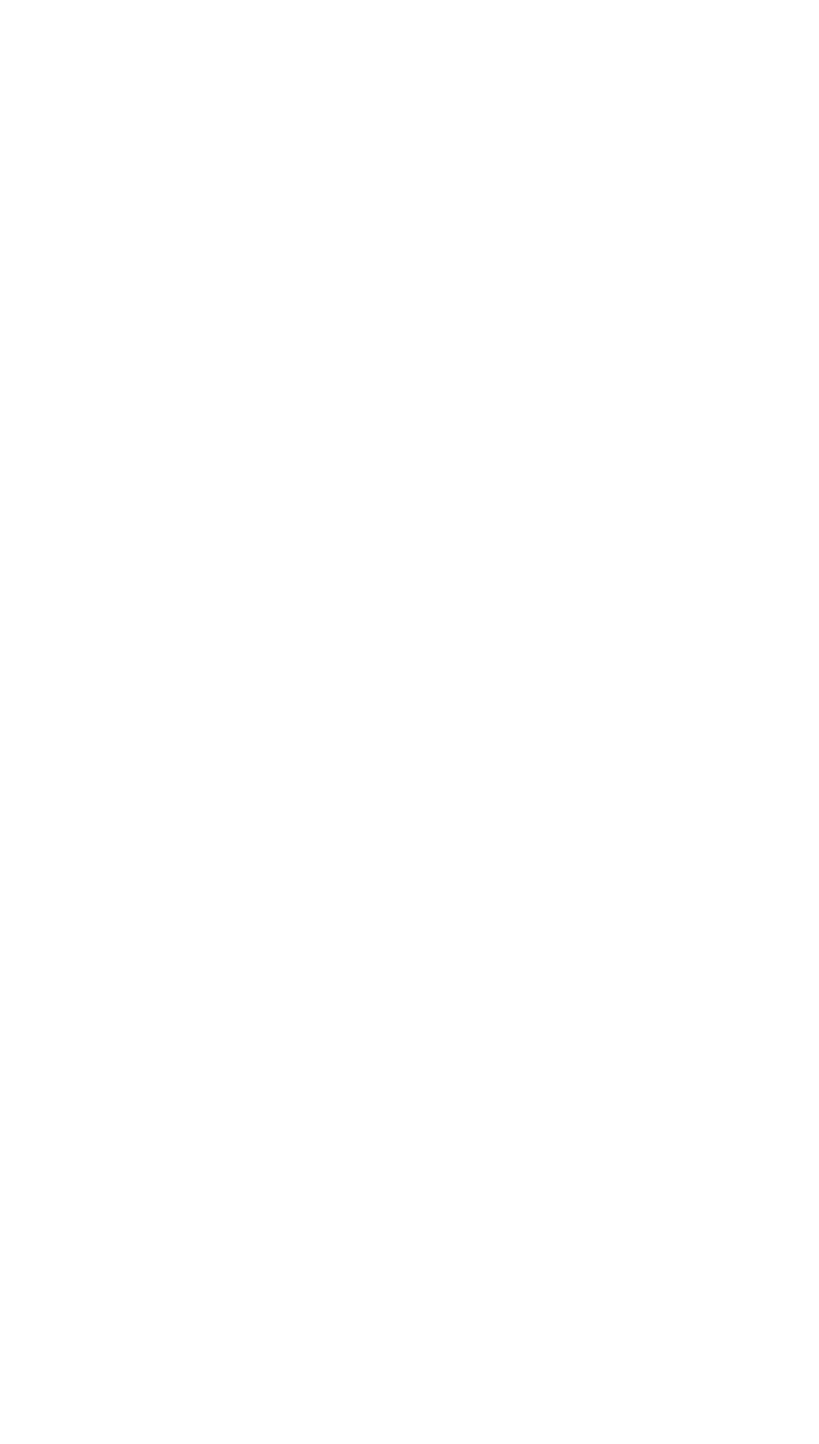
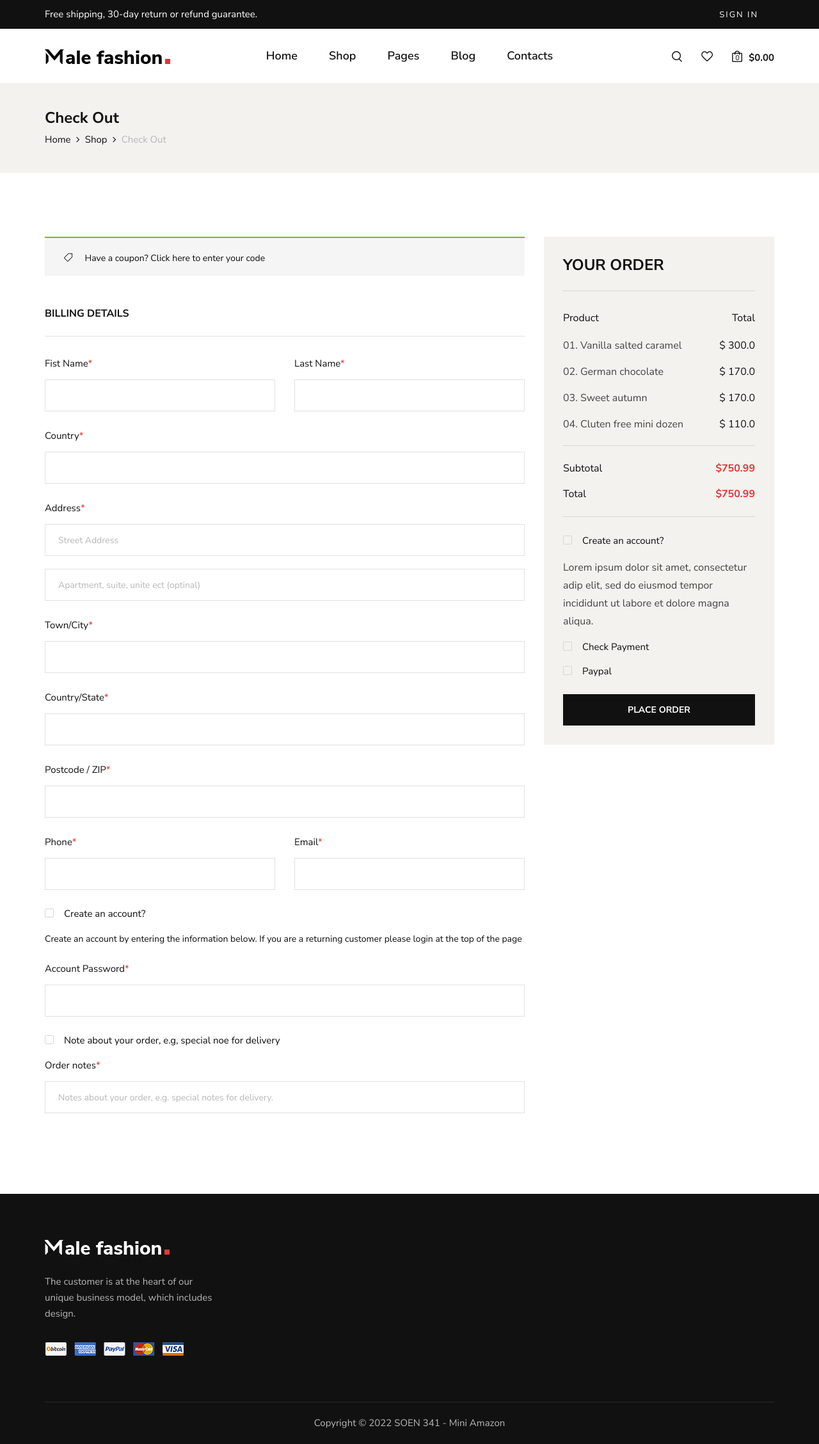
Before and after one commit to khalidsaadat/soen341, a PHP site: page /shop/checkout in a window 1280 px wide. Before the commit the page is empty. Shown: the whole page at 64% size. Before the commit the page ends 800 px from the top, so only its background shows below. Run offline with PHP 8.4, Linux system fonts and the light colour scheme.

Commit message:
Fixed checking redirect url in all pages.

```diff
--- a/app/controllers/ShopController.php
+++ b/app/controllers/ShopController.php
@@ -17,7 +17,7 @@ class ShopController extends Controller{
 	}
 
 	public function checkout() {
-
+		$this->view('shop/checkout');
 	}
 
 }
--- a/app/views/BASE_STRUCTURES/empty_view.php
+++ b/app/views/BASE_STRUCTURES/empty_view.php
@@ -15,7 +15,7 @@
                                     <li><a href="./about.html">About Us</a></li>
                                     <li><a href="./shop-details.html">Shop Details</a></li>
                                     <li><a href="./shopping-cart.html">Shopping Cart</a></li>
-                                    <li><a href="./checkout.html">Check Out</a></li>
+                                    <li><a href="/shop/checkout">Check Out</a></li>
                                     <li><a href="./blog-details.html">Blog Details</a></li>
                                 </ul>
                             </li>
@@ -28,7 +28,7 @@
                     <div class="header__nav__option">
                         <a href="#" class="search-switch"><img src="/assets/img/icon/search.png" alt=""></a>
                         <a href="#"><img src="/assets/img/icon/heart.png" alt=""></a>
-                        <a href="#"><img src="/assets/img/icon/cart.png" alt=""> <span>0</span></a>
+                        <a href="/shop/checkout"><img src="/assets/img/icon/cart.png" alt=""> <span>0</span></a>
                         <div class="price">$0.00</div>
                     </div>
                 </div>
--- a/app/views/account/index.php
+++ b/app/views/account/index.php
@@ -15,7 +15,7 @@
                                     <li><a href="./about.html">About Us</a></li>
                                     <li><a href="./shop-details.html">Shop Details</a></li>
                                     <li><a href="./shopping-cart.html">Shopping Cart</a></li>
-                                    <li><a href="./checkout.html">Check Out</a></li>
+                                    <li><a href="/shop/checkout">Check Out</a></li>
                                     <li><a href="./blog-details.html">Blog Details</a></li>
                                 </ul>
                             </li>
--- a/app/views/default/index.php
+++ b/app/views/default/index.php
@@ -15,7 +15,7 @@
                                     <li><a href="./about.html">About Us</a></li>
                                     <li><a href="./shop-details.html">Shop Details</a></li>
                                     <li><a href="./shopping-cart.html">Shopping Cart</a></li>
-                                    <li><a href="./checkout.html">Check Out</a></li>
+                                    <li><a href="/shop/checkout">Check Out</a></li>
                                     <li><a href="./blog-details.html">Blog Details</a></li>
                                 </ul>
                             </li>
@@ -28,7 +28,7 @@
                     <div class="header__nav__option">
                         <a href="#" class="search-switch"><img src="/assets/img/icon/search.png" alt=""></a>
                         <a href="#"><img src="/assets/img/icon/heart.png" alt=""></a>
-                        <a href="#"><img src="/assets/img/icon/cart.png" alt=""> <span>0</span></a>
+                        <a href="/shop/checkout"><img src="/assets/img/icon/cart.png" alt=""> <span>0</span></a>
                         <div class="price">$0.00</div>
                     </div>
                 </div>
--- a/app/views/shop/checkout.php
+++ b/app/views/shop/checkout.php
@@ -1,18 +1,18 @@
 <?php
-    $this->view('include/footer');
+    $this->view('include/header');
 ?>
 <title>Checkout</title>
                 <div class="col-lg-6 col-md-6">
                     <nav class="header__menu mobile-menu">
                         <ul>
-                            <li><a href="./index.html">Home</a></li>
-                            <li class="active"><a href="./shop.html">Shop</a></li>
+                            <li><a href="/">Home</a></li>
+                            <li><a href="/shop">Shop</a></li>
                             <li><a href="#">Pages</a>
                                 <ul class="dropdown">
                                     <li><a href="./about.html">About Us</a></li>
                                     <li><a href="./shop-details.html">Shop Details</a></li>
                                     <li><a href="./shopping-cart.html">Shopping Cart</a></li>
-                                    <li><a href="./checkout.html">Check Out</a></li>
+                                    <li><a href="/shop/checkout">Check Out</a></li>
                                     <li><a href="./blog-details.html">Blog Details</a></li>
                                 </ul>
                             </li>
@@ -23,9 +23,9 @@
                 </div>
                 <div class="col-lg-3 col-md-3">
                     <div class="header__nav__option">
-                        <a href="#" class="search-switch"><img src="img/icon/search.png" alt=""></a>
-                        <a href="#"><img src="img/icon/heart.png" alt=""></a>
-                        <a href="#"><img src="img/icon/cart.png" alt=""> <span>0</span></a>
+                        <a href="#" class="search-switch"><img src="/assets/img/icon/search.png" alt=""></a>
+                        <a href="#"><img src="/assets/img/icon/heart.png" alt=""></a>
+                        <a href="/shop/checkout"><img src="/assets/img/icon/cart.png" alt=""> <span>0</span></a>
                         <div class="price">$0.00</div>
                     </div>
                 </div>
--- a/app/views/shop/index.php
+++ b/app/views/shop/index.php
@@ -12,7 +12,7 @@
                                     <li><a href="./about.html">About Us</a></li>
                                     <li><a href="./shop-details.html">Shop Details</a></li>
                                     <li><a href="./shopping-cart.html">Shopping Cart</a></li>
-                                    <li><a href="./checkout.html">Check Out</a></li>
+                                    <li><a href="/shop/checkout">Check Out</a></li>
                                     <li><a href="./blog-details.html">Blog Details</a></li>
                                 </ul>
                             </li>
@@ -25,7 +25,7 @@
                     <div class="header__nav__option">
                         <a href="#" class="search-switch"><img src="/assets/img/icon/search.png" alt=""></a>
                         <a href="#"><img src="/assets/img/icon/heart.png" alt=""></a>
-                        <a href="#"><img src="/assets/img/icon/cart.png" alt=""> <span>0</span></a>
+                        <a href="/shop/checkout"><img src="/assets/img/icon/cart.png" alt=""> <span>0</span></a>
                         <div class="price">$0.00</div>
                     </div>
                 </div>
--- a/app/views/shop/product_detail.php
+++ b/app/views/shop/product_detail.php
@@ -25,7 +25,7 @@
                     <div class="header__nav__option">
                         <a href="#" class="search-switch"><img src="/assets/img/icon/search.png" alt=""></a>
                         <a href="#"><img src="/assets/img/icon/heart.png" alt=""></a>
-                        <a href="#"><img src="/assets/img/icon/cart.png" alt=""> <span>0</span></a>
+                        <a href="/shop/checkout"><img src="/assets/img/icon/cart.png" alt=""> <span>0</span></a>
                         <div class="price">$0.00</div>
                     </div>
                 </div>
```
